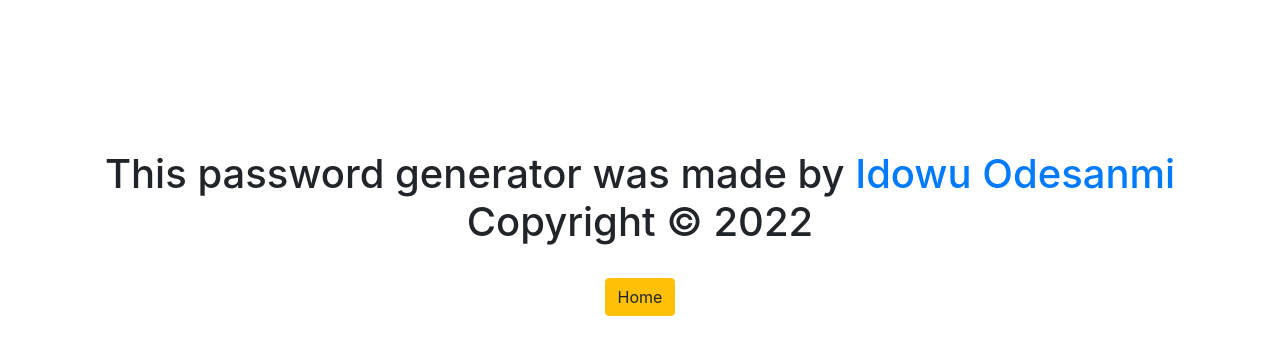
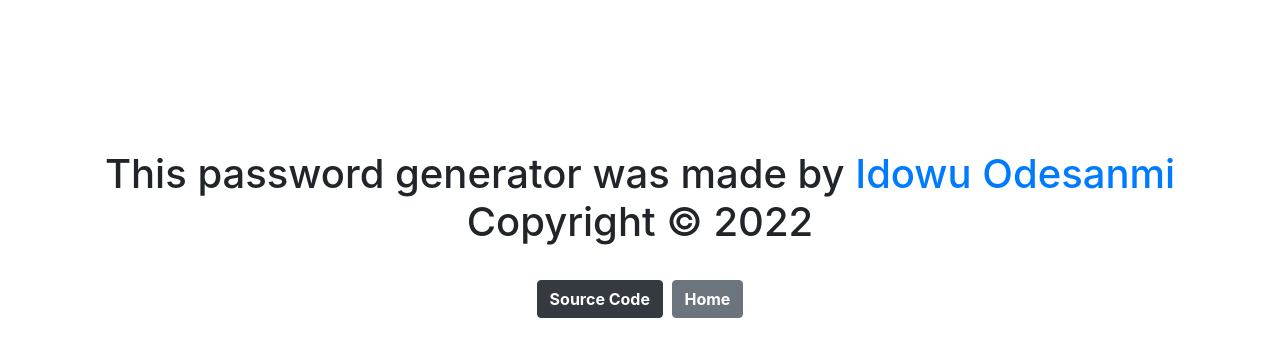
Before and after one commit to joshasgard/Password-Generator, a Django app: page /about/ in a window 1280 px wide. Shown: the top 357 px of the page. Run offline with Django 4.2, Linux system fonts and the light colour scheme.

Commit message:
FEATURE: ADD SOURCE CODE LINK BUTTON TO about.html

```diff
--- a/generator/templates/generator/about.html
+++ b/generator/templates/generator/about.html
@@ -9,12 +9,17 @@
 </h1>
 
 <br>
-
 <h2>
-    <a href="{% url 'home' %}" class="btn btn-warning">
-        Home
+    <a href="https://github.com/joshasgard/Password-Generator.git" target="_blank" class="btn btn-dark">
+        <b>Source Code</b>
 
         </a>
+
+    <a href="{% url 'home' %}" class="btn btn-secondary">
+        <b>Home</b>
+
+        </a>
+
 </h2>
 
 </div>
```
